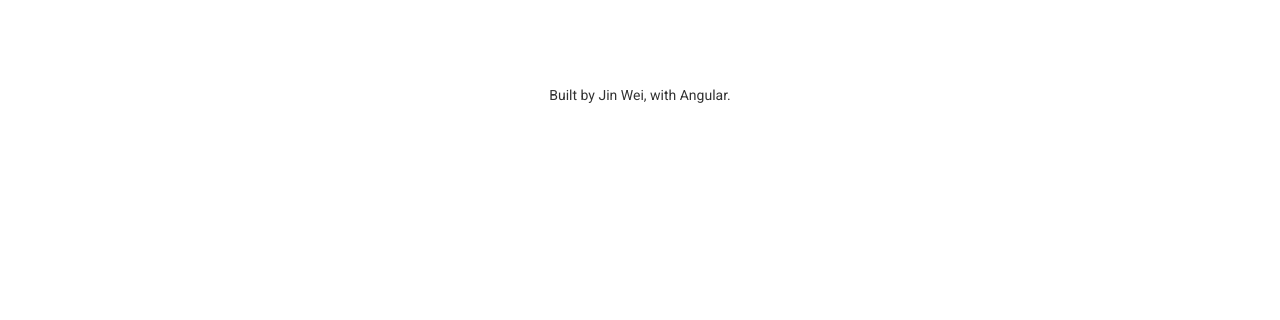
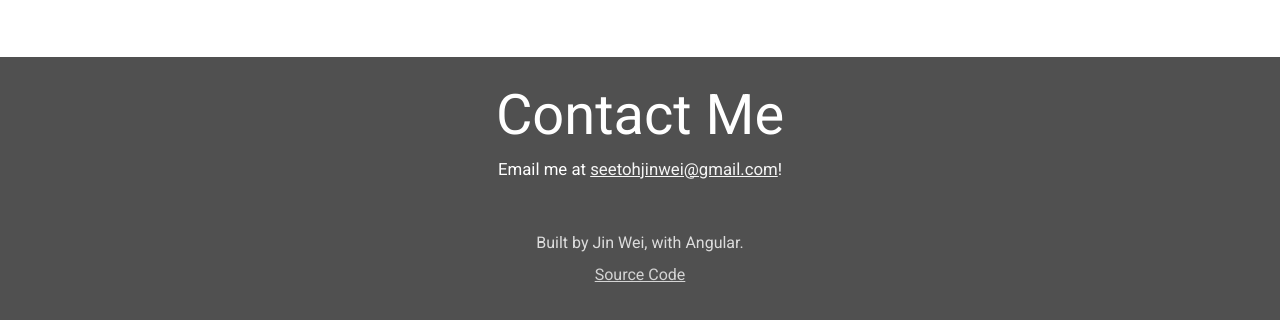
Before and after one commit to seetohjinwei/portfolio, an Angular app: page / in a window 1280 px wide. Shown: the part 2184-2504 px from the top of the page. Before the commit the page ends 2303 px from the top, so only its background shows below. Built offline with nearby package versions, Linux system fonts and the light colour scheme.

Commit message:
changed footer to contact me

```diff
--- a/src/app/app.component.css
+++ b/src/app/app.component.css
@@ -2,10 +2,3 @@
   width: 100%;
   height: 100%;
 }
-
-footer {
-  padding-top: 3em;
-  padding-bottom: 1em;
-  text-align: center;
-  opacity: 0.8;
-}
--- a/src/app/app.component.html
+++ b/src/app/app.component.html
@@ -4,5 +4,5 @@
   <app-projects></app-projects>
   <app-skills></app-skills>
   <app-scroll-to-top></app-scroll-to-top>
-  <footer>Built by Jin Wei, with Angular.</footer>
+  <app-contact></app-contact>
 </div>
--- a/src/app/app.module.ts
+++ b/src/app/app.module.ts
@@ -1,10 +1,11 @@
+import { BrowserModule } from '@angular/platform-browser';
 import { NgModule } from '@angular/core';
-import { BrowserModule } from '@angular/platform-browser';
 
 import { AboutComponent } from './components/about/about.component';
 import { AppComponent } from './app.component';
 import { AppRoutingModule } from './app-routing.module';
 import { BrowserAnimationsModule } from '@angular/platform-browser/animations';
+import { ContactComponent } from './components/contact/contact.component';
 import { EducationComponent } from './components/education/education.component';
 import { NavbarComponent } from './components/navbar/navbar.component';
 import { ProjectsComponent } from './components/projects/projects.component';
@@ -17,6 +18,7 @@
   declarations: [
     AboutComponent,
     AppComponent,
+    ContactComponent,
     EducationComponent,
     NavbarComponent,
     ProjectsComponent,
--- a/src/app/components/about/about.component.css
+++ b/src/app/components/about/about.component.css
@@ -13,6 +13,7 @@
   align-items: center;
   display: flex;
   flex-direction: row;
+  margin-bottom: 1em;
 }
 
 div#name {
--- /dev/null
+++ b/src/app/components/contact/contact.component.css
@@ -0,0 +1,30 @@
+#contact {
+  background-color: #505050;
+  color: white;
+  padding-bottom: 1em;
+  padding-top: 3em;
+  text-align: center;
+}
+
+p {
+  font-size: larger;
+}
+
+a {
+  color: whitesmoke;
+}
+
+a:hover {
+  color: white;
+  opacity: 1;
+}
+
+footer {
+  padding-bottom: 1em;
+  padding-top: 3em;
+}
+
+footer p {
+  font-size: medium;
+  opacity: 0.8;
+}
--- /dev/null
+++ b/src/app/components/contact/contact.component.html
@@ -0,0 +1,11 @@
+<div id="contact" class="section">
+  <h1 class="section-title">Contact Me</h1>
+  <p>
+    Email me at
+    <a href="mailto:seetohjinwei@gmail.com">seetohjinwei@gmail.com</a>!
+  </p>
+  <footer>
+    <p>Built by Jin Wei, with Angular.</p>
+    <p><a href="https://github.com/seetohjinwei/portfolio">Source Code</a></p>
+  </footer>
+</div>
--- /dev/null
+++ b/src/app/components/contact/contact.component.ts
@@ -0,0 +1,12 @@
+import { Component, OnInit } from '@angular/core';
+
+@Component({
+  selector: 'app-contact',
+  templateUrl: './contact.component.html',
+  styleUrls: ['./contact.component.css'],
+})
+export class ContactComponent implements OnInit {
+  constructor() {}
+
+  ngOnInit(): void {}
+}
--- a/src/app/components/navbar/navbar.component.ts
+++ b/src/app/components/navbar/navbar.component.ts
@@ -30,6 +30,10 @@
       shortName: 'Skills',
       jumpName: 'skills',
     },
+    {
+      shortName: 'Contact',
+      jumpName: 'contact',
+    },
   ];
 
   ngOnInit(): void {}
```
Also changed, not shown: 1 other file (tests, documents, lock files or other folders).
